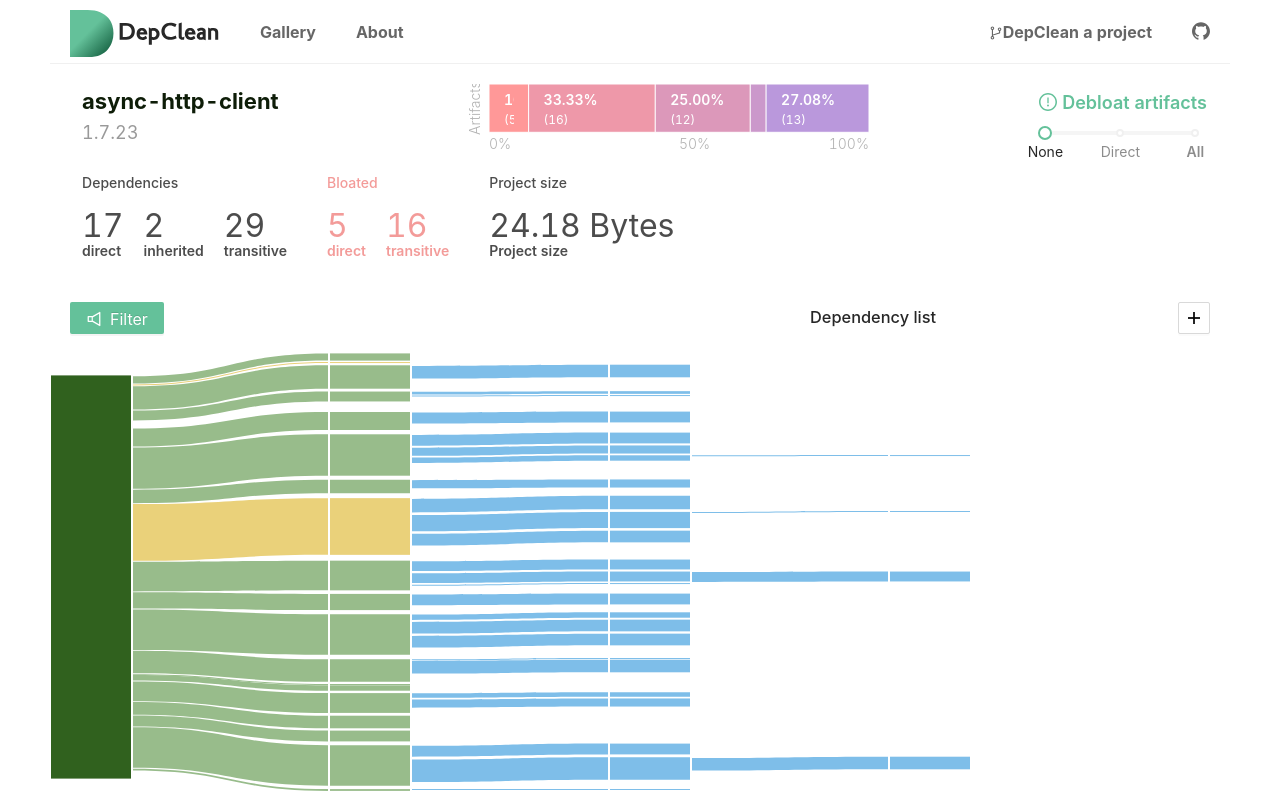
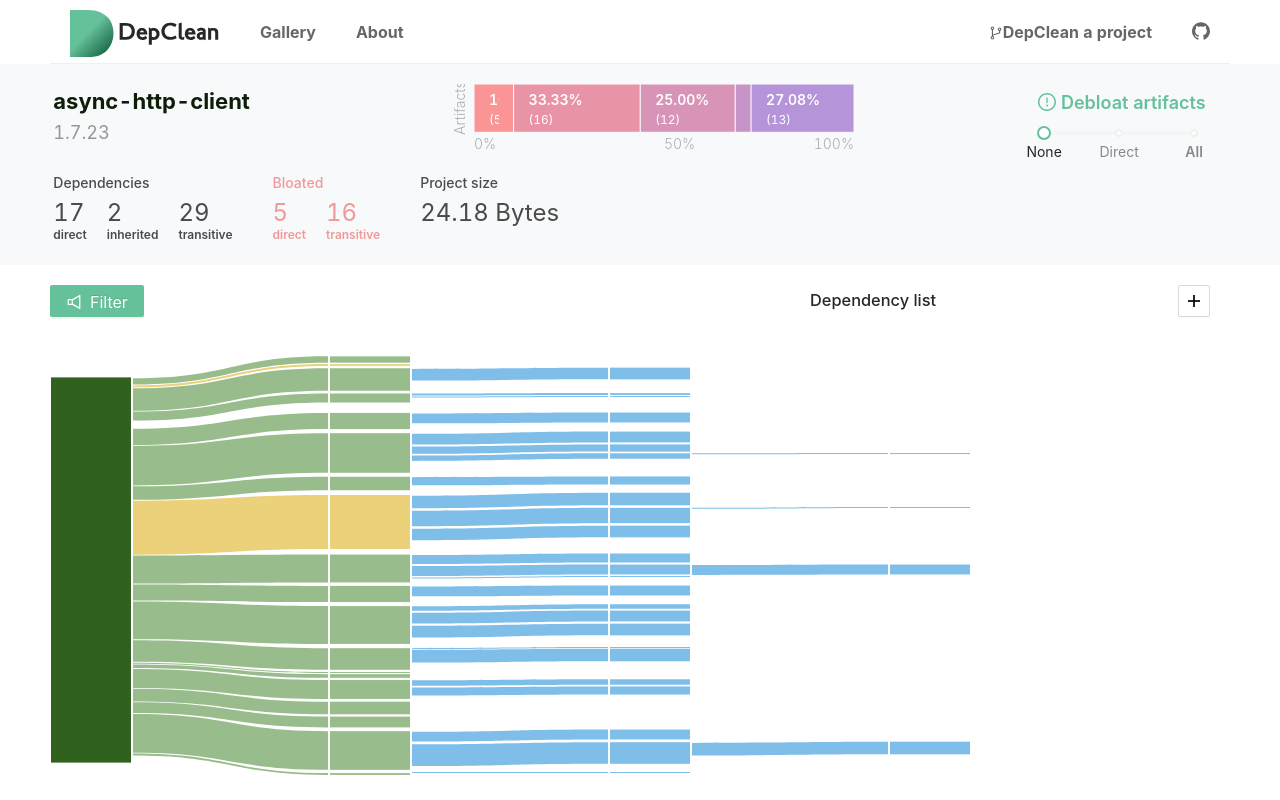
Before and after one commit to ASSERT-KTH/depclean-web, a React (Create React App) app in the folder front-end/: page /result in a window 1280 px wide. Shown: the top 800 px of the page. Built offline with nearby package versions, Linux system fonts and the light colour scheme.

Commit message:
add design to main info

```diff
--- a/front-end/src/App.css
+++ b/front-end/src/App.css
@@ -12,8 +12,10 @@
   box-shadow: 0 2px 10px 0 rgba(0,0,0,.06);
   z-index: 1;
 }
-
 .sideMenu{
+  background-color: #F1F3F5;
+}
+.sideMenu .ant-layout-sider-children{
   padding: 350px 0 0 30px;
 }
 
@@ -152,7 +154,7 @@
   position: absolute;
   font-size: 16px;
   font-weight: 400;
-  left: 40px;
+  left: 50px;
   background-color:#64C19A;
   border-color: transparent;
   z-index: 100;
@@ -383,6 +385,9 @@ p{
   margin-top:20px;
 }
 
+.margin-buttom-20{
+  margin-bottom:20px
+}
 .margin-buttom-40{
   margin-bottom:40px
 }
@@ -437,15 +442,15 @@ p{
   display: flex;
   flex-direction: column;
   font-weight: 600;
-  font-size: 14px;
+  font-size: 12px;
   color: hsla(0,0%,0%, .4);
   margin-right:20px;
 }
 
 .dataInfo span{
-  font-size: 32px;
+  font-size: 24px;
   font-weight: 400;
-  margin-bottom: -12px;
+  margin-bottom: -6px;
   color: hsla(0,0%,0%, .6);
 }
 
@@ -458,6 +463,7 @@ p{
 .dependencies h3{
    color: hsla(0,0%,0%, .7);
    font-size: 14px;
+   margin: 0;
 }
 
 .bloated{
@@ -469,6 +475,7 @@ p{
 .bloated h3{
   color:hsla(2,79%,68%,.7);
   font-size: 14px;
+  margin: 0;
 }
 
 /* GALLERY */
@@ -643,7 +650,6 @@ line.Axis__line {
 .text-message{
     font-size: 14px;
     font-weight: 600;
-    height: 100px;
     margin-right: 30px;
     color: rgb(193, 193, 193);
 
@@ -811,3 +817,11 @@ line.Axis__line {
 .message-error{
  color:#EE706B;
 }
+
+#MainInfo{
+  background-color: #F8F9FA;
+}
+
+.ant-layout-content {
+  background-color: white;
+}
--- a/front-end/src/DataGroup.tsx
+++ b/front-end/src/DataGroup.tsx
@@ -17,7 +17,7 @@ export const DataGroup = ({
 }: React.PropsWithChildren<DataGroupProps>) => {
     // const fdata = dataInfo.filter((d: any) => { return d.name !== "parent" && d.name !== "omitted" })
     const data = dataInfo.map((item: any) => {
-        return (
+        return item.num === 0 ? <></> : (
             <DataInfo
                 quantity={item.num}
                 name={item.name}
--- a/front-end/src/HomeViz.tsx
+++ b/front-end/src/HomeViz.tsx
@@ -35,10 +35,10 @@ export const HomeViz = () => {
     let dimensions: dimension = {
         width: size.width,
         height: size.height,
-        marginTop: 50,
-        marginRight: 20,
+        marginTop: 70,
+        marginRight: 50,
         marginBottom: 50,
-        marginLeft: 20,
+        marginLeft: 50,
         boundedHeight: size.height - 250,
         boundedWidth: size.width - (size.width * 0.0416666667) - (size.width * 0.0833333333),
     }
@@ -49,9 +49,7 @@ export const HomeViz = () => {
     }
     return (
         <div>
-
-            <Row id="MainInfo" key={uuidv4()} style={{ backgroundColor: "white" }}>
-                {/* <LateralMenu /> */}
+            <Row id="MainInfo" className={"margin-buttom-20"} key={uuidv4()} >
                 <MainInfo />
             </Row>
 
--- a/front-end/src/Message.tsx
+++ b/front-end/src/Message.tsx
@@ -22,18 +22,18 @@ export const Message = () => {
 
     const message = messageState === "ORIGINAL" ? <></> :
         <>
-            <div className="flex flex-center text-message">
+            {/* <div className="flex text-message">
                 <div>If you<br></br>delete<ArrowRightOutlined /></div>
-            </div>
+            </div> */}
             <DataGroup
-                tittle={bloatMessage.title}
+                tittle={bloatMessage.deleted.title}
                 dataInfo={[bloatMessage.deleted.direct, bloatMessage.deleted.transitive]}
                 theme="bloated" />
             <DataGroup
-                tittle="Bloted size"
+                tittle="Size"
                 dataInfo={[bloatMessage.deleted.size.totalSize]}
                 theme="bloated" />
-            <div className="flex flex-center text-message">
+            <div className="flex text-message">
                 <div>Now this<br></br>project has<ArrowRightOutlined /></div>
             </div>
         </>
@@ -50,7 +50,7 @@ export const Message = () => {
     const totalSize = [generalReport.size.totalSize];
 
     return (
-        <div className="flex flex-center flex-wrap margin-buttom-40 ">
+        <div className="flex flex-wrap margin-buttom-20 ">
             {message}
             <DataGroup
                 tittle={generalReport.dependencies.title}
--- a/front-end/src/SideMenu.tsx
+++ b/front-end/src/SideMenu.tsx
@@ -32,7 +32,7 @@ export const SideMenu = () => {
         collapsedWidth={0}
         className={"sideMenu"}
         trigger={null}
-        width={150}
+        width={200}
         collapsed={hideMenu}
     >
         <CategoryCheckbox
--- a/front-end/src/utils/message.tsx
+++ b/front-end/src/utils/message.tsx
@@ -64,7 +64,7 @@ export const getGeneralReport = (project: artifact) => {
         size: {
             title: "Project size",
             totalSize: {
-                name: "Project size",
+                name: "",
                 num: formatFileSize(treeTotalSize, 2)
             }
         }
@@ -90,7 +90,7 @@ export const getDeletedDirectReport = (project: artifact) => {
     //return report
     return {
         deleted: {
-            title: "Deleted dependencies",
+            title: "Delete",
             direct: {
                 name: "direct",
                 num: direct.length
@@ -102,7 +102,7 @@ export const getDeletedDirectReport = (project: artifact) => {
             size: {
                 title: "Project size",
                 totalSize: {
-                    name: "Project size",
+                    name: "",
                     num: formatFileSize(treeTotalSize, 2)
                 }
             }
@@ -129,7 +129,7 @@ export const getAllDeletedReport = (project: artifact) => {
     //return report
     return {
         deleted: {
-            title: "Deleted dependencies",
+            title: "Delete",
             direct: {
                 name: "direct",
                 num: direct.length
@@ -141,7 +141,7 @@ export const getAllDeletedReport = (project: artifact) => {
             size: {
                 title: "Project size",
                 totalSize: {
-                    name: "Project size",
+                    name: "",
                     num: formatFileSize(treeTotalSize, 2)
                 }
             }
```
